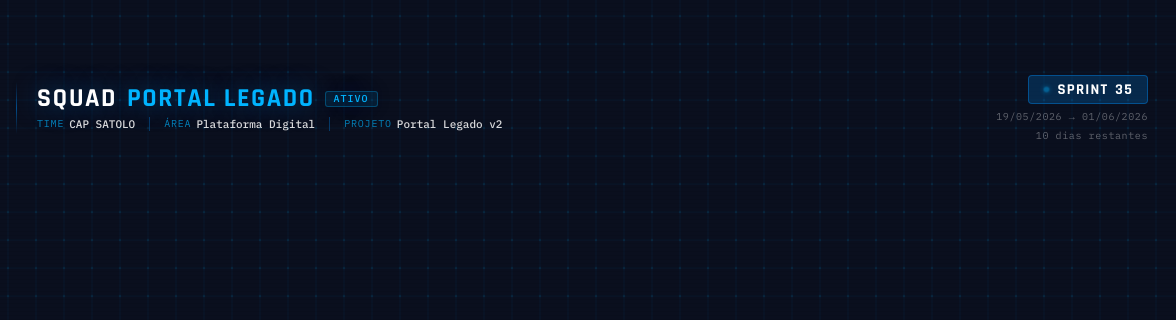
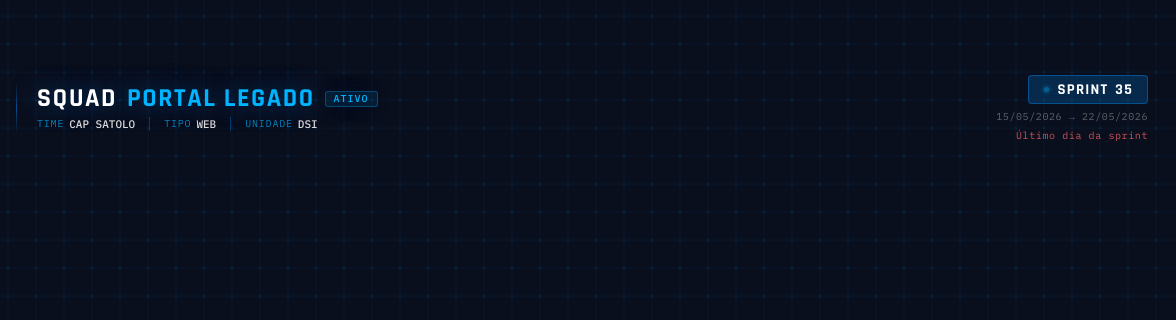
Before and after one commit to zcanuts/squad-dashboard-header, a plain HTML site: page index.html in a window 1280 px wide. Shown: the part 292-612 px from the top of the page, 104-1280 px from the left. Drawn offline with Linux system fonts and the light colour scheme.

Commit message:
Update project details and labels in index.html

```diff
--- a/index.html
+++ b/index.html
@@ -47,11 +47,11 @@
     squadNome:   "PORTAL LEGADO",       // Nome do squad (após "SQUAD")
     status:      "ATIVO",               // Badge de status: ATIVO | PAUSADO | EM RISCO
     time:        "CAP SATOLO",          // Nome do time
-    area:        "Plataforma Digital",  // Área / departamento
-    projeto:     "Portal Legado v2",    // Nome do projeto
+    area:        "WEB",  // Área / departamento
+    projeto:     "DSI",    // Nome do projeto
     sprint:      "35",                  // Número da sprint
-    sprintInicio: "19/05/2026",         // Data de início da sprint (DD/MM/AAAA)
-    sprintFim:    "01/06/2026",         // Data de fim da sprint    (DD/MM/AAAA)
+    sprintInicio: "15/05/2026",         // Data de início da sprint (DD/MM/AAAA)
+    sprintFim:    "22/05/2026",         // Data de fim da sprint    (DD/MM/AAAA)
   };
   /* ============================================
      FIM DA CONFIGURAÇÃO
@@ -78,9 +78,9 @@
     <div class="meta">
       <div class="meta-item"><span class="label">Time</span><span class="value" id="time"></span></div>
       <div class="meta-sep"></div>
-      <div class="meta-item"><span class="label">Área</span><span class="value" id="area"></span></div>
+      <div class="meta-item"><span class="label">Tipo</span><span class="value" id="area"></span></div>
       <div class="meta-sep"></div>
-      <div class="meta-item"><span class="label">Projeto</span><span class="value" id="projeto"></span></div>
+      <div class="meta-item"><span class="label">Unidade</span><span class="value" id="projeto"></span></div>
     </div>
   </div>
   <div class="right-block">
```
